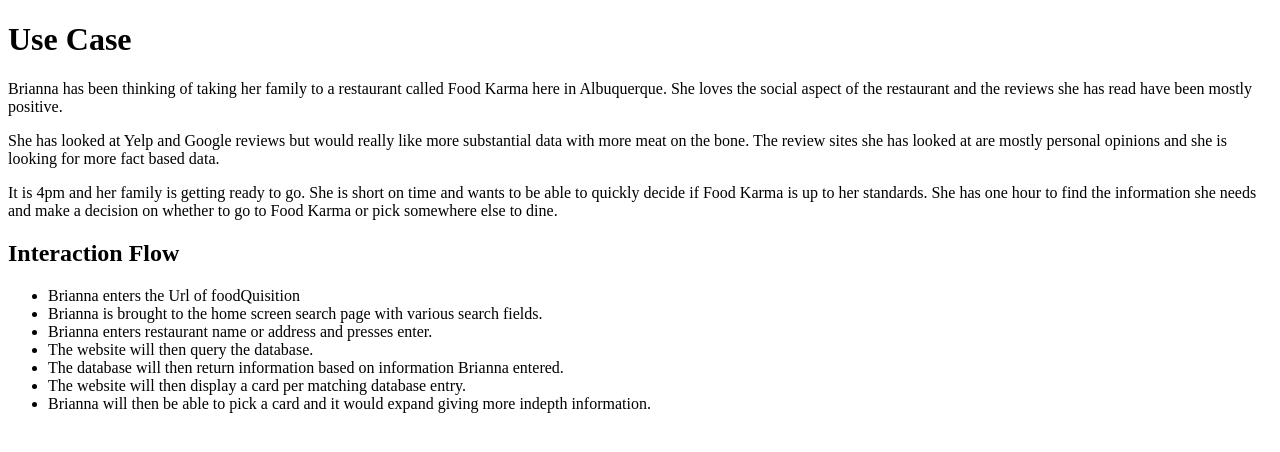
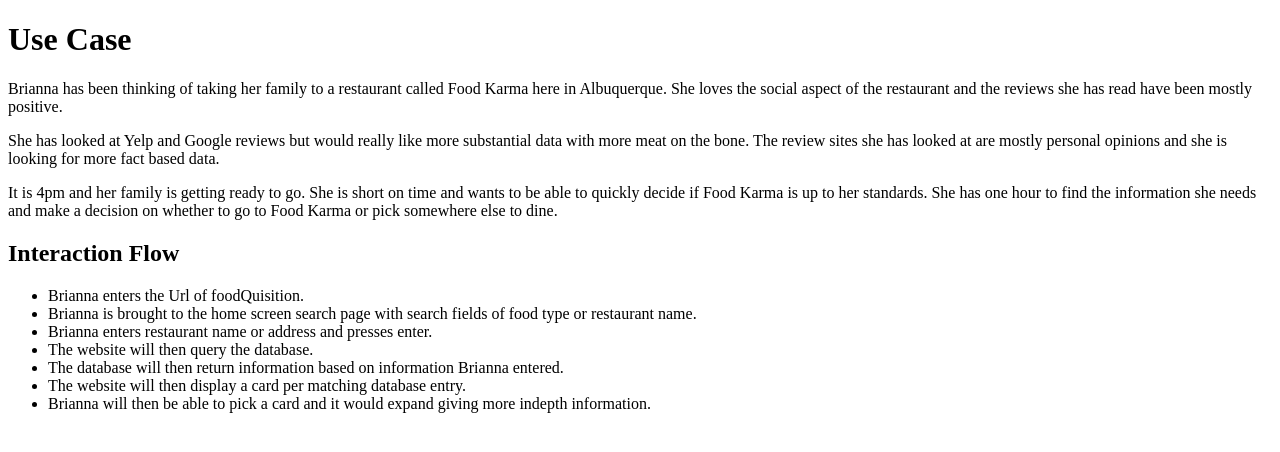
Before and after one commit to adubois85/foodquisition, a PHP site: page /epic/brianna-usecase.php in a window 1280 px wide. Shown: the top 452 px of the page. Run offline with PHP 8.4, Linux system fonts and the light colour scheme.

Commit message:
some changes in search fields

```diff
--- a/epic/brianna-usecase.php
+++ b/epic/brianna-usecase.php
@@ -11,8 +11,8 @@
 		<p>It is 4pm and her family is getting ready to go. She is short on time and wants to be able to quickly decide if Food Karma is up to her standards. She has one hour to find the information she needs and make a decision on whether to go to Food Karma or pick somewhere else to dine.</p>
 		<h2>Interaction Flow</h2>
 		<ul>
-			<li> Brianna enters the Url of foodQuisition </li>
-			<li> Brianna is brought to the home screen search page with various search fields.</li>
+			<li> Brianna enters the Url of foodQuisition. </li>
+			<li> Brianna is brought to the home screen search page with search fields of food type or restaurant name.</li>
 			<li> Brianna enters restaurant name or address and presses enter.</li>
 			<li> The website will then query the database. </li>
 			<li> The database will then return information based on information Brianna entered.</li>
```
